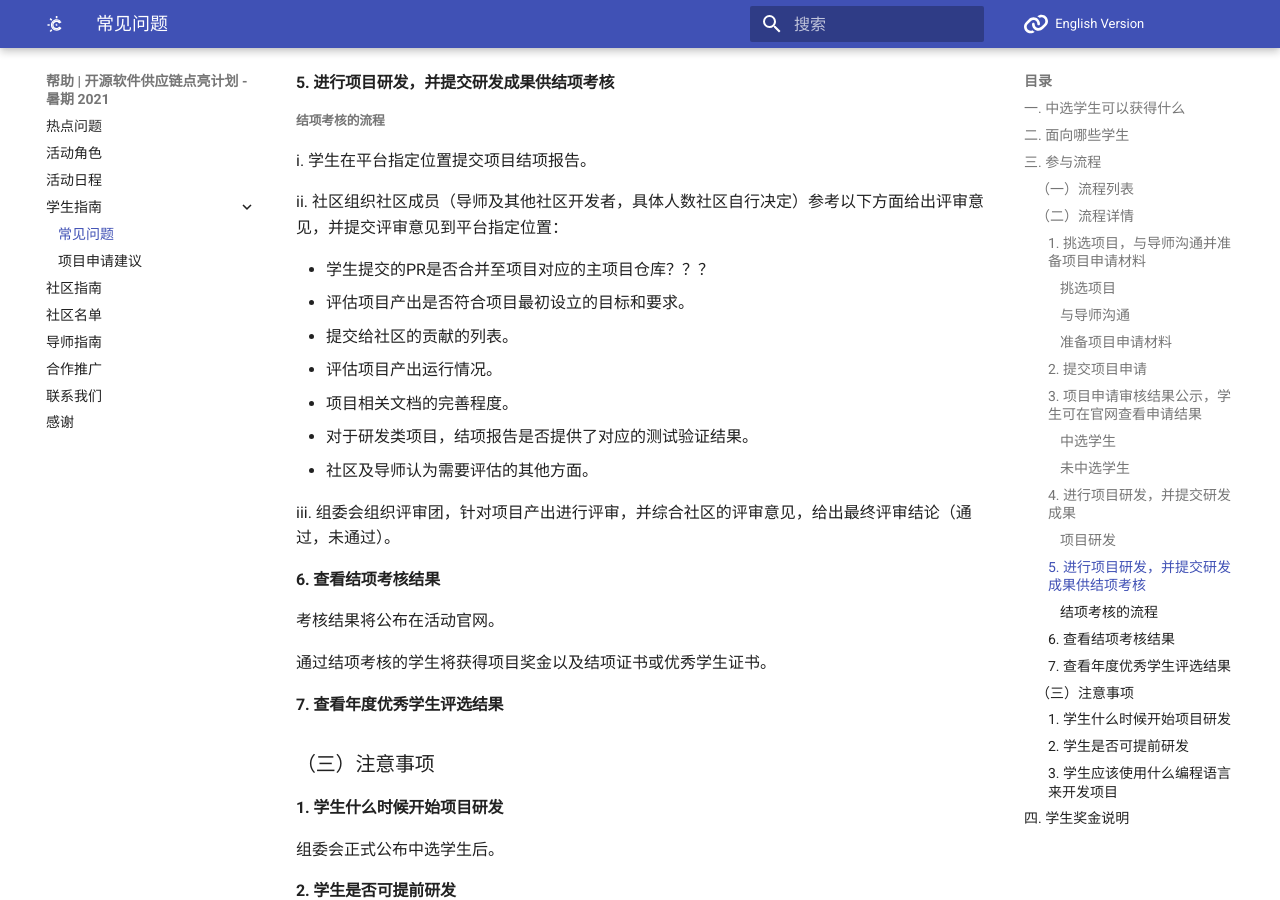
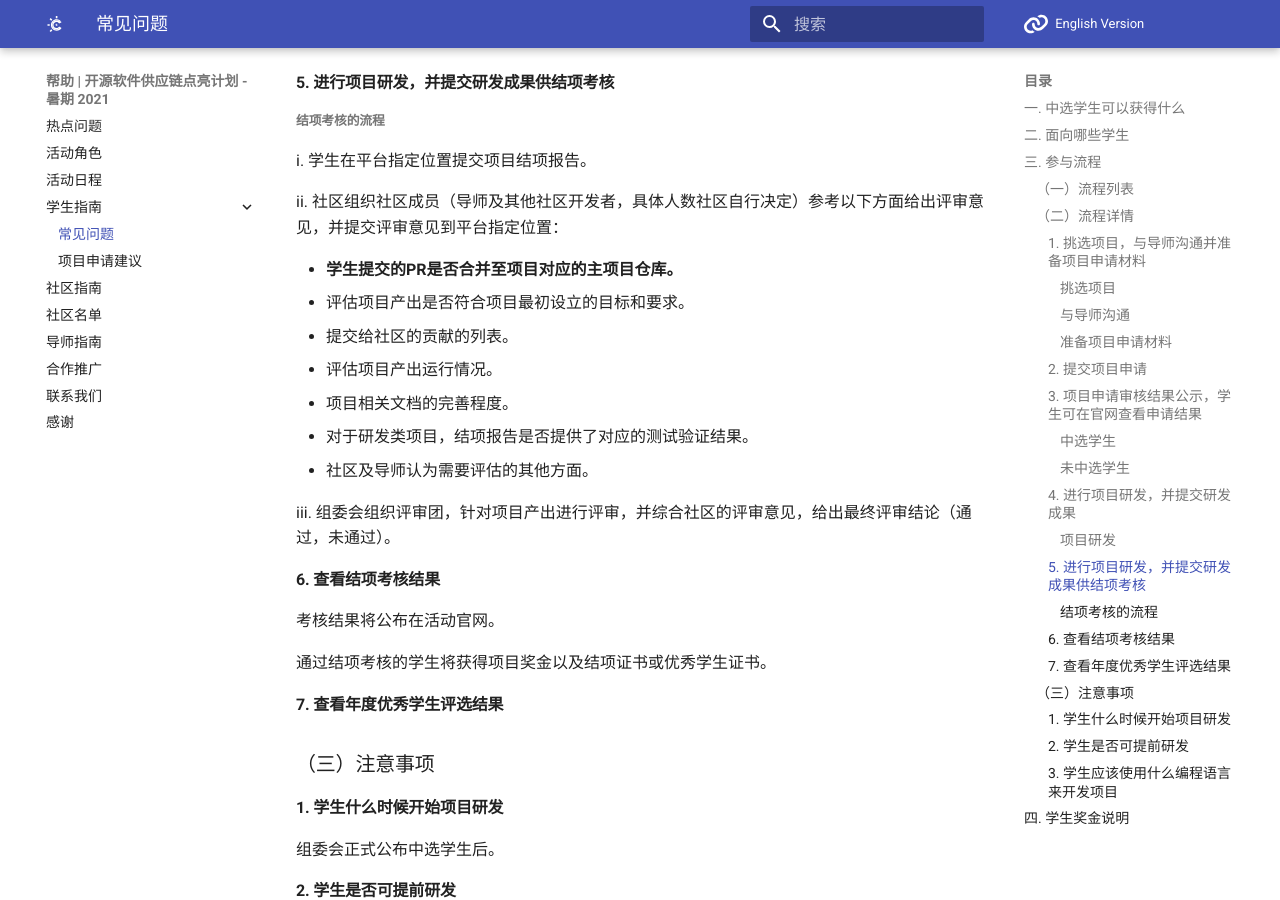
Before and after one commit to summer-ospp/help, an MkDocs documentation site: the page built from docs/student.md, in a window 1280 px wide and 900 px high, scrolled down 2781 px. Built offline with MkDocs 1.6.1 and Material for MkDocs 9.7.7, drawn with Linux system fonts in a browser that asks for light colours; comment, search, counter and statistics services are not loaded.

```diff
--- a/docs/student.md
+++ b/docs/student.md
@@ -131,7 +131,7 @@ i. 学生在平台指定位置提交项目结项报告。
 
 ii. 社区组织社区成员（导师及其他社区开发者，具体人数社区自行决定）参考以下方面给出评审意见，并提交评审意见到平台指定位置：
 
-- 学生提交的PR是否合并至项目对应的主项目仓库？？？
+- **学生提交的PR是否合并至项目对应的主项目仓库。**
 - 评估项目产出是否符合项目最初设立的目标和要求。
 - 提交给社区的贡献的列表。
 - 评估项目产出运行情况。
```
